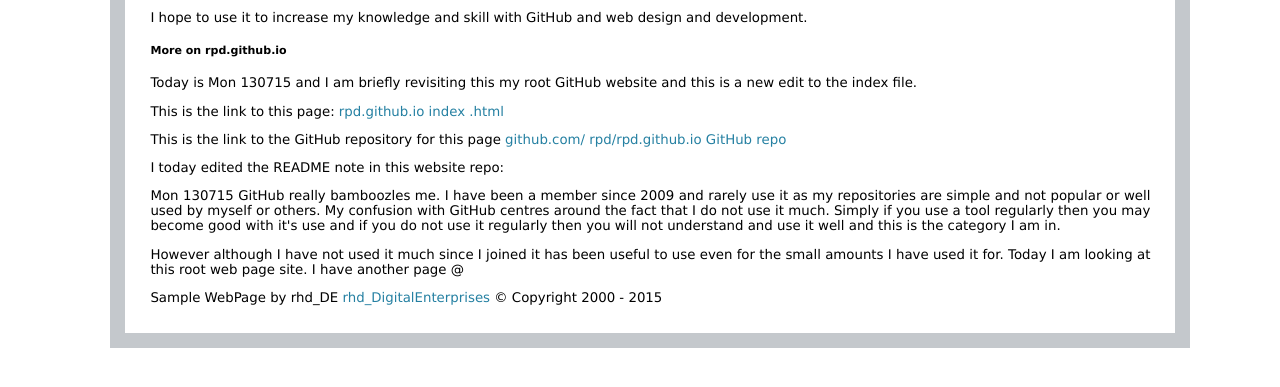
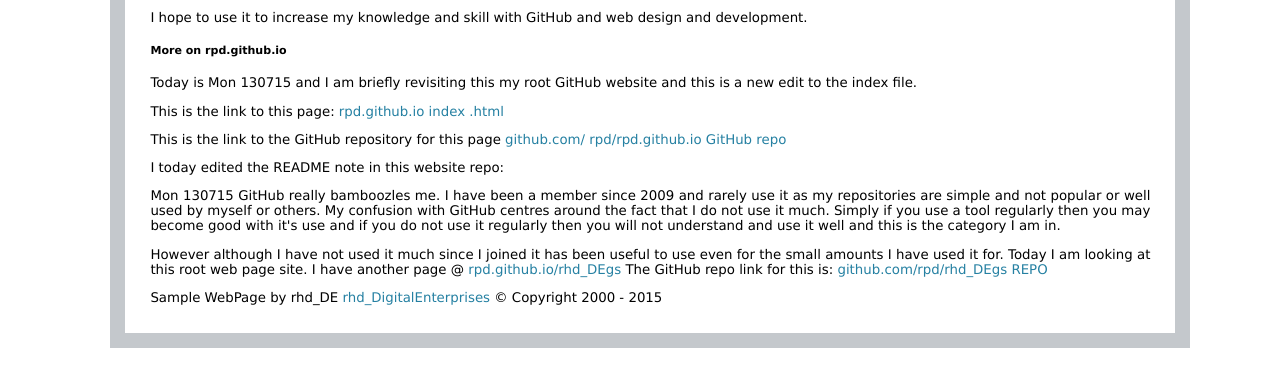
Before and after one commit to rpd/rpd.github.io, a plain HTML site: page index.html in a window 1280 px wide. Shown: the part 189-576 px from the top of the page. Drawn offline with nearby package versions, Linux system fonts and the light colour scheme.

Commit message:
Update index.html

```diff
--- a/index.html
+++ b/index.html
@@ -40,7 +40,8 @@
 	this is a new edit to the index file.
 	</p>
 	<p>This is the link to this page:<a href="http://rpd.github.io/" target="_blank"> rpd.github.io index .html</a></p>
-	<p>This is the link to the GitHub repository for this page <a href="https://github.com/rpd/rpd.github.io" target="_blank"> github.com/ rpd/rpd.github.io GitHub repo</a></p>
+	<p>This is the link to the GitHub repository for this
+	page <a href="https://github.com/rpd/rpd.github.io" target="_blank"> github.com/ rpd/rpd.github.io GitHub repo</a></p>
 	<p>I today edited the README note in this website repo:</p>
 	<p>Mon 130715 GitHub really bamboozles me. I have been a member since 2009 and rarely use it as
 	my repositories are simple and not popular or well used by myself or others.
@@ -51,6 +52,9 @@
 <p>
 However although I have not used it much since I joined it has been useful to use even for the small
 amounts I have used it for. Today I am looking at this root web page site. I have another page @
+<a href="https://rpd.github.io/rhd_DEgs" target="_blank">rpd.github.io/rhd_DEgs</a>
+The GitHub repo link for this is:
+<a href="https://github.com/rpd/rhd_DEgs" target="_blank">github.com/rpd/rhd_DEgs REPO </a>
 	</p>
 
 		</section>
```
